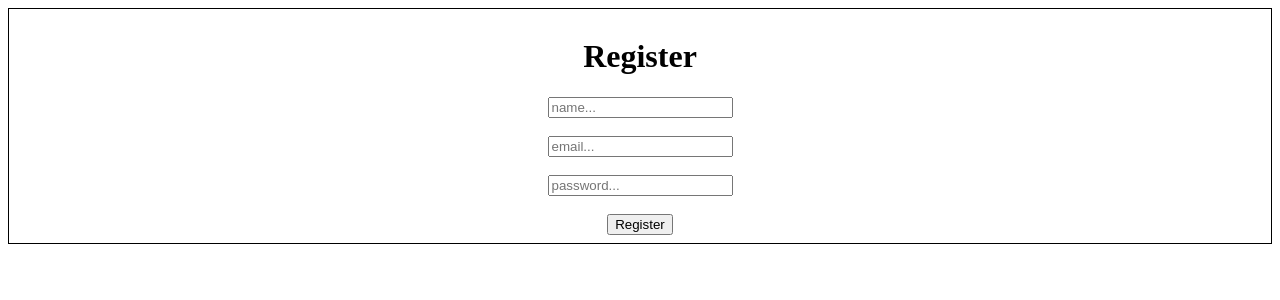
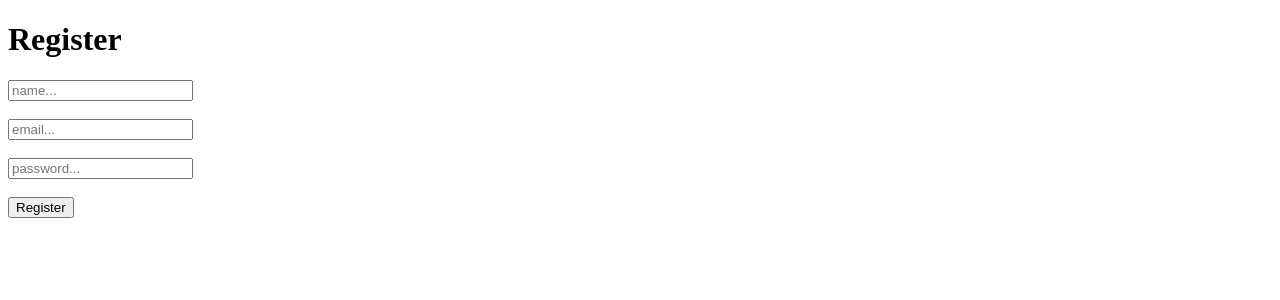
Before and after one commit to githubscientist/re-fsdcwdtb75, a React (Vite) app: page / in a window 1280 px wide. Shown: the top 300 px of the page. Built offline with nearby package versions, Linux system fonts and the light colour scheme.

Commit message:
uncontrolled input

```diff
--- a/src/App.jsx
+++ b/src/App.jsx
@@ -1,18 +1,29 @@
 const App = () => {
+
+  // default page behaviour: form submission triggers page reload
+  const handleRegister = (event) => {
+    event.preventDefault(); // default behaviour of the form
+
+    // uncontrolled inputs
+    console.log(event.target.name.value, event.target.email.value, event.target.password.value);
+
+    console.log('user registered');
+  }
+
   return (
-    <div style={{ border: "1px solid black", padding: "8px", display: "flex", flexDirection: "column", justifyContent: "center", alignItems: "center" }}>
+    <div>
       <h1>Register</h1>
-      <form style={{  display: "flex", flexDirection: "column", justifyContent: "center", alignItems: "center" }}>
+      <form onSubmit={handleRegister}>
         <div>
-          <input type="text" placeholder="name..." />
+          <input type="text" placeholder="name..." name="name" />
         </div>
         <br />
         <div>
-          <input type="text" placeholder="email..." />
+          <input type="email" placeholder="email..." name="email" />
         </div>
         <br />
         <div>
-          <input type="text" placeholder="password..." />
+          <input type="password" placeholder="password..." name="password" />
         </div>
         <br />
         <button type="submit">Register</button>
```
